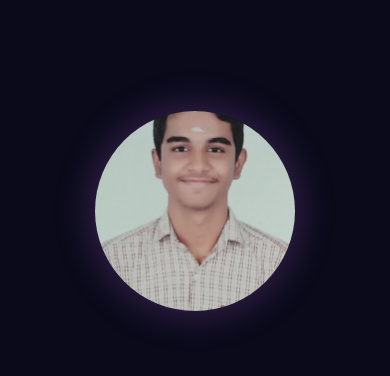
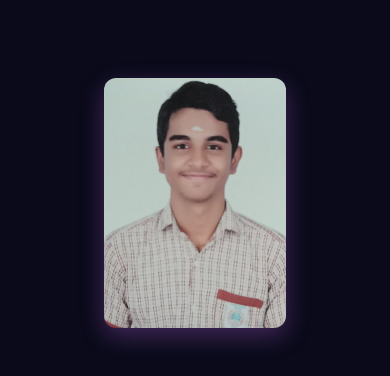
Before and after one commit to aadithyaa9/Portfolio, a plain HTML site: page index.html in a window 390 px wide. Shown: the part 60-436 px from the top of the page. Drawn offline with nearby package versions, Linux system fonts and the light colour scheme.

Commit message:
Final commit

```diff
--- a/index.html
+++ b/index.html
@@ -46,7 +46,7 @@
             <div class="hero-text">
                 <h1 class="greeting scroll-fade-in">Hey There! <span class="wave">👋🏻</span> I'm</h1>
                 <h2 class="name scroll-fade-in"><span class="highlight">Aadithyaa R</span></h2>
-                <h3 class="role scroll-fade-in">An <span id="typed-role"></span></h3>
+                <h3 class="role scroll-fade-in">A Software Engineer <span id="typed-role"></span></h3>
                 <div class="hero-social-links scroll-fade-in">
                     <a href="mailto:aadiramki01@gmail.com" aria-label="Email" target="_blank"><i class="fas fa-envelope"></i></a>
                     <a href="https://leetcode.com/u/fujitsu11/" aria-label="LeetCode" target="_blank"><i class="fas fa-code"></i></a>
@@ -71,7 +71,7 @@
                 <img src="images/about-illustration.svg" alt="About Me Illustration">
             </div>
             <div class="about-text scroll-slide-in-right">
-                <p>Hello! I'm Aadithyaa, a passionate and results-oriented <span class="highlight">Computer Science student</span> specializing in the <span class="highlight">Internet of Things</span> at Shiv Nadar University Chennai. My journey into technology is driven by a deep curiosity for how software and hardware intertwine to create impactful solutions. I'm not just about code; I'm about building experiences that are intuitive, efficient, and push the boundaries of innovation. 🦄</p>
+                <p>Hello! I'm Aadithyaa R, a passionate and results-oriented <span class="highlight">Computer Science student</span> specializing in the <span class="highlight">Internet of Things</span> at Shiv Nadar University Chennai. My journey into technology is driven by a deep curiosity for how software and hardware intertwine to create impactful solutions. I'm not just about code; I'm about building experiences that are intuitive, efficient, and push the boundaries of innovation. 🦄</p>
                 <p>Currently honing my skills in areas like <span class="highlight">Data Structures, Software Engineering, and OOP</span>, I thrive on transforming complex problems into elegant digital realities. Whether it's developing full-stack applications or diving into database management, my goal is to craft technology that truly makes a difference.</p>
                 <p>Beyond the screen, I'm an active community member, contributing to environmental initiatives through NSS and gaining hands-on experience in event management. These experiences have taught me the value of collaboration, communication, and making a tangible impact—qualities I bring to every technical endeavor.</p>
                 <p>Eager to connect, collaborate, and contribute to exciting tech ventures. Let's build something amazing!</p>
--- a/script.js
+++ b/script.js
@@ -4,7 +4,7 @@ document.addEventListener('DOMContentLoaded', () => {
     const navLinks = document.querySelectorAll('.nav-link');
     const burger = document.querySelector('.burger');
     const typedRoleSpan = document.getElementById('typed-role');
-    const currentYearSpan = document.getElementById('current-year');
+    const currentYearSpan = document.getElementById('current-year'); // This was missing
     const backToTopButton = document.getElementById('back-to-top');
     const themeToggleButton = document.getElementById('theme-toggle');
     const preloader = document.getElementById('preloader');
@@ -159,8 +159,8 @@ document.addEventListener('DOMContentLoaded', () => {
             },
             "interactivity": {
                 "detect_on": "canvas",
-                "events": {"onhover": {"enable": true, "mode": "grab"}, "onclick": {"enable": false, "mode": "push"}, "resize": true},
-                "modes": {"grab": {"distance": 120, "line_linked": {"opacity": 0.6}}, "push": {"particles_nb": 4}}
+                "events": {"onhover": {"enable": false }, "onclick": {"enable": false, "mode": "push"}, "resize": true}, // onhover disabled
+                "modes": {"push": {"particles_nb": 4}} // grab mode can be removed if hover is disabled
             },
             "retina_detect": true
         });
--- a/style.css
+++ b/style.css
@@ -126,17 +126,35 @@ body.light-mode .hero-text .name { color: var(--primary-color)}
 .hero-social-links a { color: var(--text-muted); font-size: 1.6rem; margin-right: 1.5rem; transition: color var(--transition-speed) ease, transform var(--transition-speed) ease; display: inline-block;}
 .hero-social-links a:hover { color: var(--primary-color); transform: scale(1.2); }
 .hero-cta { font-size: 1rem; padding: 0.9rem 2rem;}
+
+.hero-avatar {
+    width: 300px;
+    height: auto;
+    display: flex;
+    justify-content: center;
+    align-items: center;
+}
 .hero-avatar img {
-    width: 300px;
-    height: 300px;
-    border-radius: 50%;
-    object-fit: cover;
-    box-shadow: 0 0 40px var(--border-color-dark);
+    max-width: 100%;
+    max-height: 350px;
+    height: auto;
+    width: auto;
+    border-radius: 12px;
+    object-fit: contain;
+    box-shadow: 0px 8px 24px rgba(0, 0, 0, 0.15);
     transition: transform var(--transition-speed) ease, box-shadow var(--transition-speed) ease;
 }
-.hero-avatar img:hover { transform: scale(1.05); box-shadow: 0 0 60px var(--primary-color); }
-body.light-mode .hero-avatar img { box-shadow: 0 0 40px var(--border-color-light); }
-body.light-mode .hero-avatar img:hover { box-shadow: 0 0 60px var(--primary-color-light); }
+body.dark-mode .hero-avatar img {
+    box-shadow: 0px 8px 24px var(--border-color-dark);
+}
+body.light-mode .hero-avatar img {
+    box-shadow: 0px 8px 24px var(--border-color-light);
+}
+.hero-avatar img:hover {
+    transform: scale(1.03);
+    box-shadow: 0px 12px 30px var(--primary-color);
+}
+
 .scroll-down-indicator { position: absolute; bottom: 30px; left: 50%; transform: translateX(-50%); color: var(--primary-color); font-size: 1.5rem; animation: bounce 2s infinite; }
 @keyframes bounce { 0%, 20%, 50%, 80%, 100% { transform: translateX(-50%) translateY(0); } 40% { transform: translateX(-50%) translateY(-15px); } 60% { transform: translateX(-50%) translateY(-8px); } }
 
@@ -232,6 +250,7 @@ footer p { margin-bottom: 0.5rem; color: var(--text-muted); }
     .about-container { flex-direction: column; }
     .about-image { margin-top: 2rem; }
     .about-text { text-align: center; }
+    .hero-avatar { margin-bottom: 1.5rem; }
 }
 @media (max-width: 768px) {
     :root { --header-height: 60px; }
@@ -248,7 +267,8 @@ footer p { margin-bottom: 0.5rem; color: var(--text-muted); }
     .hero-text .greeting { font-size: 1.8rem; }
     .hero-text .name { font-size: 2.8rem; }
     .hero-text .role { font-size: 1.6rem; min-height: 2.5rem; }
-    .hero-avatar img { width: 240px; height: 240px; }
+    .hero-avatar { width: 240px; }
+    .hero-avatar img { max-height: 300px; }
     .section-title { font-size: 2rem; }
     .section-subtitle { font-size: 1rem; }
     .experience-timeline::before { left: 15px; }
@@ -260,7 +280,8 @@ footer p { margin-bottom: 0.5rem; color: var(--text-muted); }
     .content-section { padding: 3rem 1rem; }
     .hero-text .name { font-size: 2.2rem; }
     .hero-text .role { font-size: 1.3rem; min-height: 2rem; }
-    .hero-avatar img { width: 200px; height: 200px; }
+    .hero-avatar { width: 200px; }
+    .hero-avatar img { max-height: 250px; }
     .skills-grid { justify-content: center; }
     .skill-card { padding: 0.6rem 1rem; font-size: 0.8rem; }
     .project-grid { grid-template-columns: 1fr; }
```
